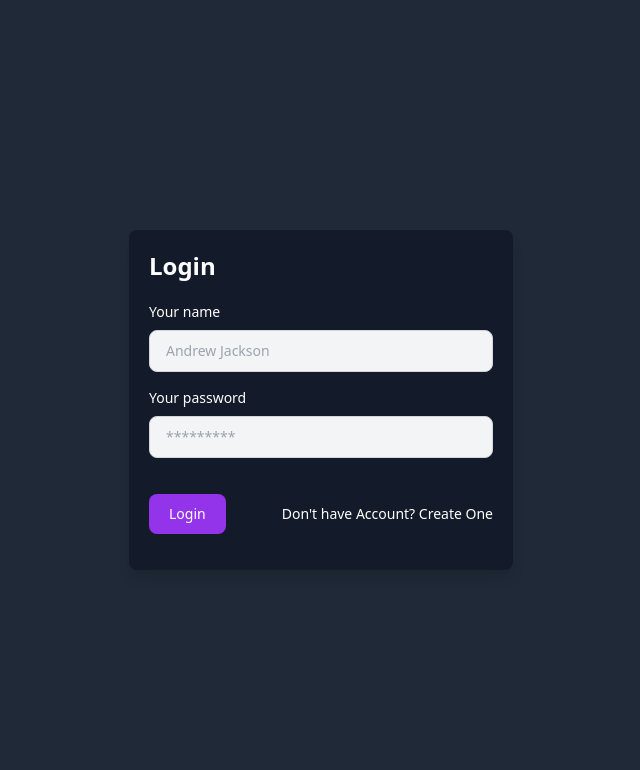
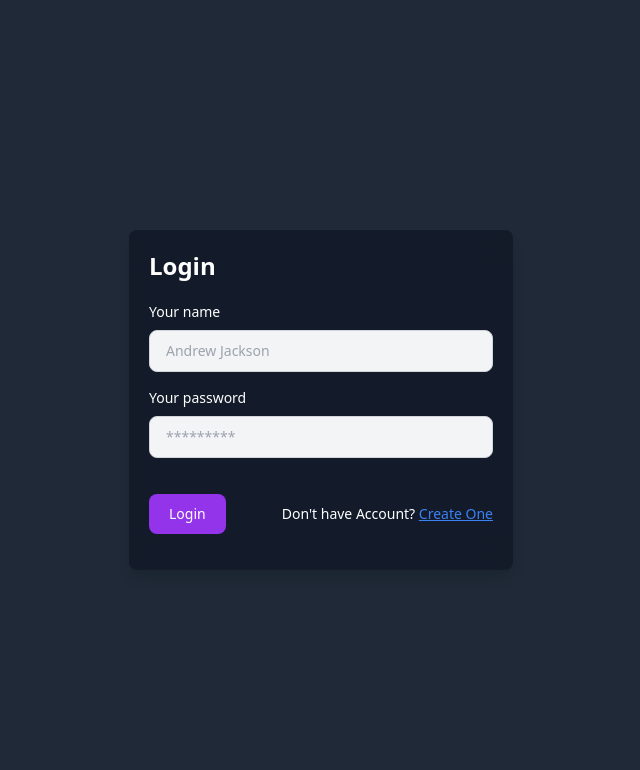
Before and after one commit to vipul-pawar/picTale, a Django app: page /accounts/login/ in a window 1280 px wide. Shown: the top 770 px of the page, without its empty margins (319-959 px from the left). Run offline with Django 4.2, Linux system fonts and the light colour scheme; some libraries are stand-ins or nearby versions.

Commit message:
updated login and signup page

```diff
--- a/accounts/templates/accounts/login.html
+++ b/accounts/templates/accounts/login.html
@@ -3,14 +3,14 @@
 <head>
     <meta charset="UTF-8">
     <meta name="viewport" content="width=device-width, initial-scale=1.0">
-    <title>Document</title>
+    <title>picTale | login</title>
     <script src="https://cdn.tailwindcss.com"></script>
 </head>
 <body class="flex items-center justify-center h-screen bg-gray-800">
-    <div class="w-96 backdrop-blur-lg bg-opacity-80 rounded-lg shadow-lg p-5 bg-gray-900 text-white">
+    <div class="w-auto md:w-96 backdrop-blur-lg bg-opacity-80 rounded-lg shadow-lg p-5 bg-gray-900 text-white">
       {% if messages %}
         {% for message in messages %}
-          <p class="text-green">{{ message }}</p>
+          <p class="text-white">{{ message }}</p>
         {% endfor %}
       {% endif %}
         <h2 class="text-2xl font-bold pb-5">Login</h2>
@@ -46,13 +46,13 @@
           <div class="flex items-center justify-between mb-4">
             <button
               type="submit"
-              class="text-white bg-purple-600 hover:bg-purple-700 focus:ring-2 focus:ring-blue-300 font-medium rounded-lg text-sm py-2.5 px-5 w-full sm:w-auto"
+              class="text-white bg-purple-600 hover:bg-purple-700 focus:ring-2 focus:ring-blue-300 font-medium rounded-lg text-sm py-2.5 px-5 w-auto"
             >
               Login
             </button>
             <div class="flex items-center text-sm">
               <a href="{% url 'signup' %}">
-                <p>Don't have Account? Create One</p>
+                <p>Don't have Account? <span class="underline text-blue-500">Create One</span></p>
               </a>
               </div>
           </div>
```
Also changed, not shown: accounts/templates/accounts/signup.html (+4 -4 lines).
